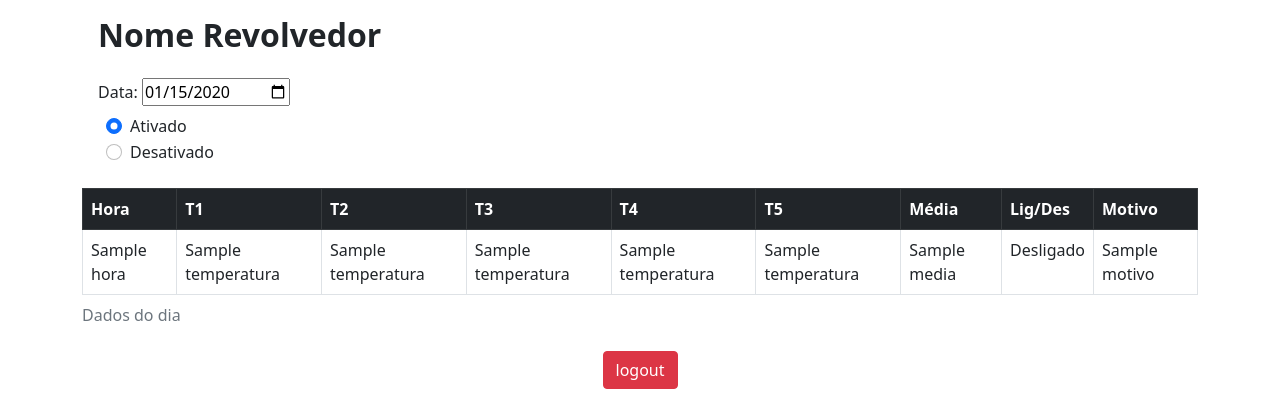
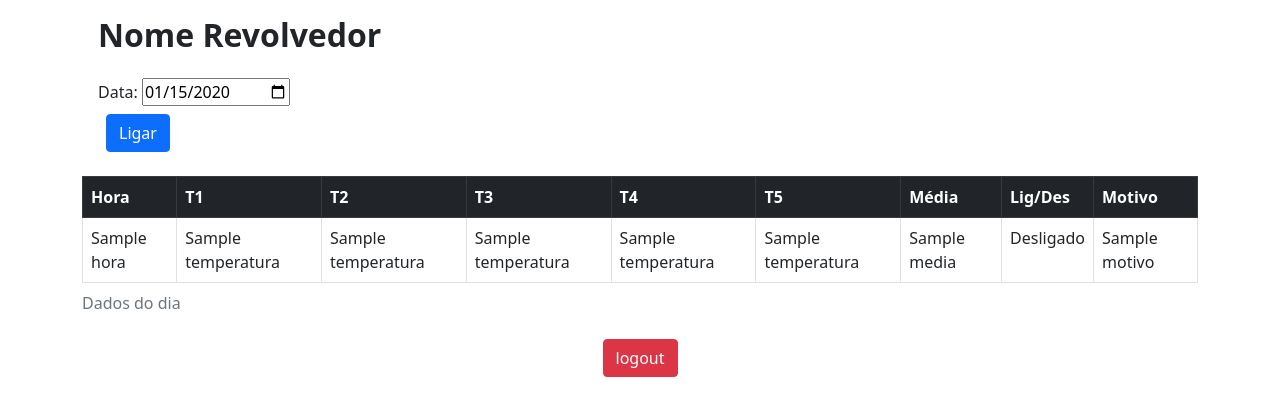
Before and after one commit to daniel-donateli/app_revolvedor, a Flask app: template app_revolvedor/templates/user_dashboard.html in a window 1280 px wide. Shown: the part 226-646 px from the top of the page. Run offline with Flask 2, Linux system fonts and the light colour scheme; the template is opened without the code that fills it: most values are stand-ins (such as "Sample title", 1, 10 or a date in 2020); some libraries are stand-ins or nearby versions.

Commit message:
Adicionado botao de ligar/desligar

```diff
--- a/app_revolvedor/routes.py
+++ b/app_revolvedor/routes.py
@@ -15,6 +15,8 @@ from app_revolvedor.domain.user import User
 from app_revolvedor import db
 
 app.secret_key = os.getenv('SECRET_KEY')
+
+LIGAR = False
 
 date_time = datetime.datetime.now()
 revolvedor1 = Revolvedor(1, 'IFES CAMPUS ITAPINA')
@@ -45,7 +47,7 @@ def api_revolvedor(revolvedor_id):
 def index():
   if 'user_id' in session:
     user = db.get_user(session['user_id'])
-    return render_template('user_dashboard.html', date=date_time, revolvedor=user.revolvedor)
+    return render_template('user_dashboard.html', date=date_time, revolvedor=user.revolvedor, ligado=True)
   return redirect(url_for('user_login'))
 
 @app.route('/login', methods=['GET', 'POST'])
--- a/app_revolvedor/templates/user_dashboard.html
+++ b/app_revolvedor/templates/user_dashboard.html
@@ -12,6 +12,7 @@
       <fieldset class="form-group">
         <div class="col m-2">
           <div class="col-sm-10">
+            <!--
             <div class="form-check">
               <input class="form-check-input" type="radio" name="gridRadios" id="gridRadios1" value="option1" checked>
               <label class="form-check-label" for="gridRadios1">
@@ -24,6 +25,14 @@
                 Desativado
               </label>
             </div>
+            -->
+            <button class="btn btn-primary">
+              {% if ligado %}
+                Desligar
+              {% else %}
+                Ligar
+              {% endif %}
+            </button>
           </div>
         </div>
       </fieldset>
@@ -63,77 +72,6 @@
           </tr>
         {% endfor %}
       </tbody>
-      <!--
-        <tbody>
-        <tr>
-          <td>08:30</td>
-          <td>24.2</td>
-          <td>25.4</td>
-          <td>24.6</td>
-          <td>25.4</td>
-          <td>24.6</td>
-          <td>24.5</td>
-          <td>Desligado</td>
-          <td>Tempo</td>
-        </tr>
-        <tr>
-          <td>08:40</td>
-          <td>24.2</td>
-          <td>25.4</td>
-          <td>24.6</td>
-          <td>25.4</td>
-          <td>24.6</td>
-          <td>24.5</td>
-          <td>Desligado</td>
-          <td>Tempo</td>
-        </tr>
-        <tr>
-          <td>08:50</td>
-          <td>23.5</td>
-          <td>25.4</td>
-          <td>25.3</td>
-          <td>32.4</td>
-          <td>25.6</td>
-          <td>24.5</td>
-          <td>Desligado</td>
-          <td>Tempo</td>
-        </tr>
-        <tr>
-          <td>09:00</td>
-          <td>22.2</td>
-          <td>25.4</td>
-          <td>24.6</td>
-          <td>24.4</td>
-          <td>24.6</td>
-          <td>24.5</td>
-          <td>Desligado</td>
-          <td>Tempo</td>
-        </tr>
-        <tr>
-          <td>09:05</td>
-          <td>24.2</td>
-          <td>25.4</td>
-          <td>24.6</td>
-          <td>25.4</td>
-          <td>23.6</td>
-          <td>24.5</td>
-          <td>Ligado</td>
-          <td>Temperatura</td>
-        </tr>
-        <tr>
-          <td>09:10</td>
-          <td>22.2</td>
-          <td>25.4</td>
-          <td>24.6</td>
-          <td>24.4</td>
-          <td>24.6</td>
-          <td>24.5</td>
-          <td>Desligado</td>
-          <td>Temperatura</td>
-        </tr>
-      </tbody>
-
-      -->
 
     </table>
 
```
